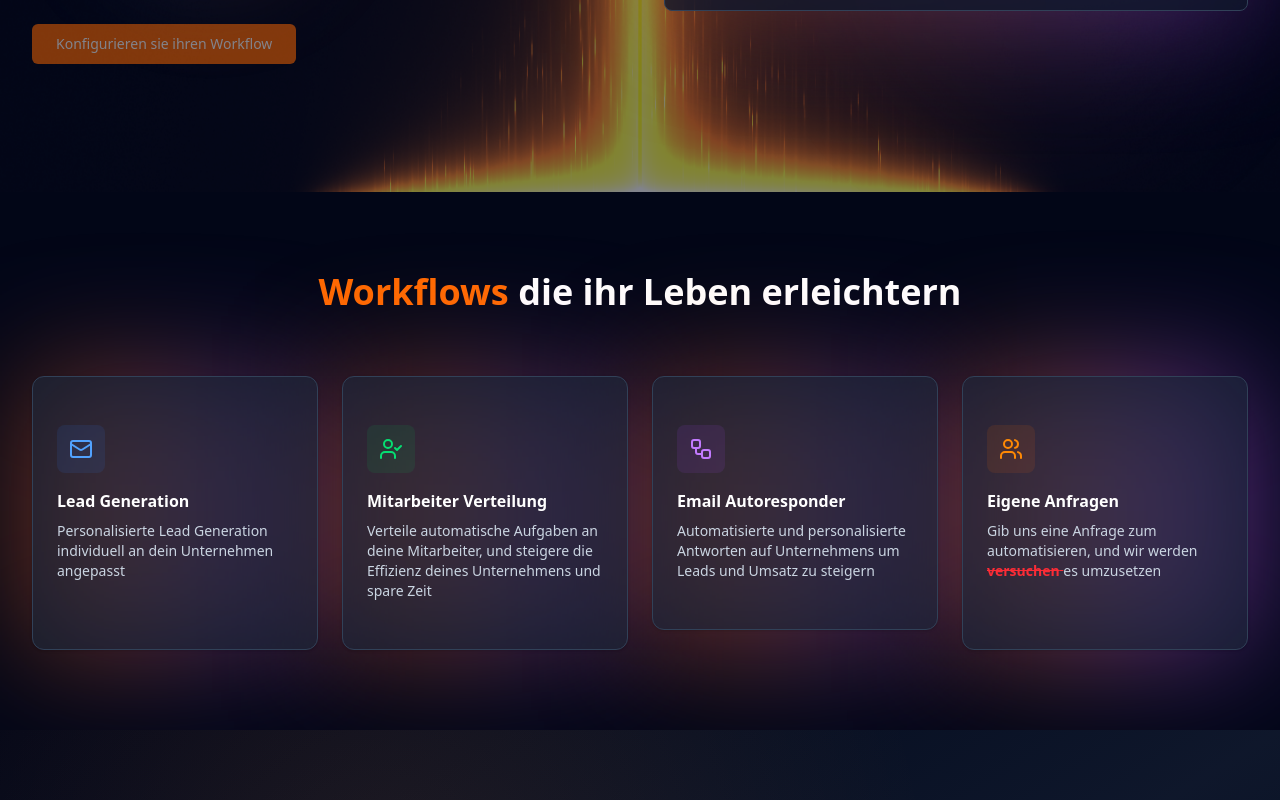
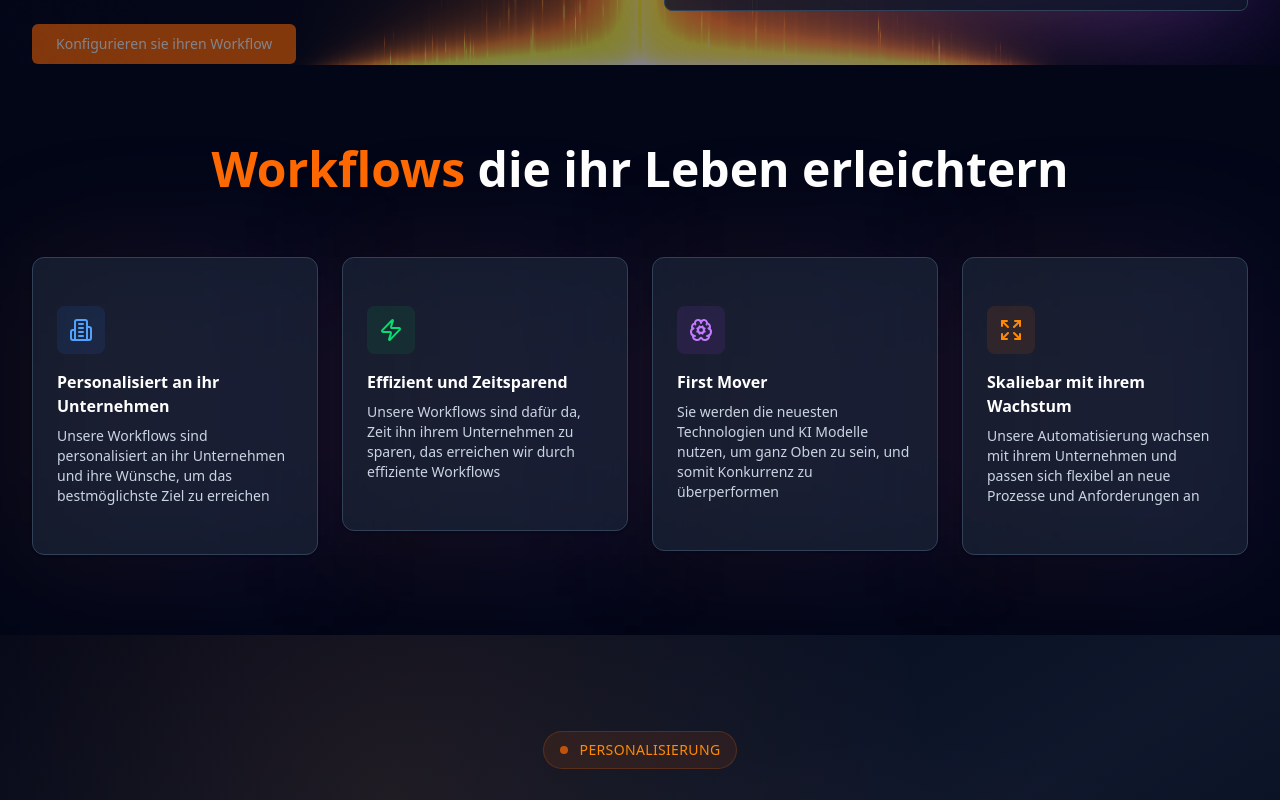
Before and after one commit to KreakxX/n8n-Agentur-Website, a Next.js app: page / in a window 1280 px wide. Shown: the part 760-1560 px from the top of the page. Built offline with nearby package versions, Linux system fonts and the light colour scheme.

Commit message:
Design update 10

```diff
--- a/src/app/page.tsx
+++ b/src/app/page.tsx
@@ -13,6 +13,10 @@ import {
   ArrowDown,
   Info,
   FileQuestionMark,
+  Building2,
+  BrainCog,
+  Scale,
+  Expand,
 } from "lucide-react";
 import {
   SiN8N,
@@ -163,7 +167,7 @@ export default function LandingPage() {
         </div>
       </nav>
 
-      <section className="relative overflow-hidden py-20 sm:py-32">
+      <section className="relative overflow-hidden py-20  xl:h-[95vh] sm:py-32">
         <div className="absolute inset-0 overflow-hidden pointer-events-none">
           <div className="absolute inset-0 overflow-hidden pointer-events-none">
             <div
@@ -284,31 +288,32 @@ export default function LandingPage() {
         </div>
       </section>
 
-      <section className="py-20 bg-slate-950/20">
+      <section className="py-20  bg-slate-950/20">
         <div className="container mx-auto px-4 sm:px-6 lg:px-8">
           <div className="text-center mb-16">
-            <h2 className="text-3xl sm:text-4xl font-bold mb-4">
-              <span className="text-orange-500 font-bold"> Workflows </span> die
-              ihr Leben erleichtern
+            <h2 className="text-4xl sm:text-5xl font-bold mb-4">
+              <span className="text-orange-500 font-bold "> Workflows </span>{" "}
+              die ihr Leben erleichtern
             </h2>
           </div>
           <div className="grid md:grid-cols-2 lg:grid-cols-4 gap-6">
             <div className="relative">
-              <div className="absolute inset-0 bg-gradient-to-r from-orange-500/50 to-purple-500/30 blur-3xl "></div>
+              <div className="absolute inset-0 bg-gradient-to-r from-orange-500/10 to-purple-500/10 blur-3xl"></div>
 
               <Card className="bg-slate-800/60 border-slate-700 relative z-10 h-[100%]">
                 <CardContent className="p-6">
                   <div className="space-y-4">
                     <div className="h-12 w-12 bg-blue-500/10 rounded-lg flex items-center justify-center">
-                      <Mail className="h-6 w-6 text-blue-400" />
+                      <Building2 className="h-6 w-6 text-blue-400" />
                     </div>
                     <div>
                       <h3 className="font-semibold text-white mb-2">
-                        Lead Generation
+                        Personalisiert an ihr Unternehmen
                       </h3>
                       <p className="text-sm text-slate-300">
-                        Personalisierte Lead Generation individuell an dein
-                        Unternehmen angepasst
+                        Unsere Workflows sind personalisiert an ihr Unternehmen
+                        und ihre Wünsche, um das bestmöglichste Ziel zu
+                        erreichen
                       </p>
                     </div>
                   </div>
@@ -316,21 +321,21 @@ export default function LandingPage() {
               </Card>
             </div>
             <div className="relative">
-              <div className="absolute inset-0 bg-gradient-to-r from-orange-500/50 to-purple-500/30 blur-3xl"></div>
+              <div className="absolute inset-0 bg-gradient-to-r from-orange-500/10 to-purple-500/10 blur-3xl"></div>
               <Card className="bg-slate-800/60 border-slate-700 relative z-10">
                 <CardContent className="p-6">
                   <div className="space-y-4">
                     <div className="h-12 w-12 bg-green-500/10 rounded-lg flex items-center justify-center">
-                      <UserCheck className="h-6 w-6 text-green-400" />
+                      <Zap className="h-6 w-6 text-green-400" />
                     </div>
                     <div>
                       <h3 className="font-semibold text-white mb-2">
-                        Mitarbeiter Verteilung
+                        Effizient und Zeitsparend
                       </h3>
                       <p className="text-sm text-slate-300">
-                        Verteile automatische Aufgaben an deine Mitarbeiter, und
-                        steigere die Effizienz deines Unternehmens und spare
-                        Zeit
+                        Unsere Workflows sind dafür da, Zeit ihn ihrem
+                        Unternehmen zu sparen, das erreichen wir durch
+                        effiziente Workflows
                       </p>
                     </div>
                   </div>
@@ -338,20 +343,21 @@ export default function LandingPage() {
               </Card>
             </div>
             <div className="relative">
-              <div className="absolute inset-0 bg-gradient-to-r from-orange-500/50 to-purple-500/30 blur-3xl "></div>
+              <div className="absolute inset-0 bg-gradient-to-r from-orange-500/10 to-purple-500/10 blur-3xl"></div>
               <Card className="bg-slate-800/60 border-slate-700 z-10 relative">
                 <CardContent className="p-6">
                   <div className="space-y-4">
                     <div className="h-12 w-12 bg-purple-500/10 rounded-lg flex items-center justify-center">
-                      <Workflow className="h-6 w-6 text-purple-400" />
+                      <BrainCog className="h-6 w-6 text-purple-400" />
                     </div>
                     <div>
                       <h3 className="font-semibold text-white mb-2">
-                        Email Autoresponder
+                        First Mover
                       </h3>
                       <p className="text-sm text-slate-300">
-                        Automatisierte und personalisierte Antworten auf
-                        Unternehmens um Leads und Umsatz zu steigern
+                        Sie werden die neuesten Technologien und KI Modelle
+                        nutzen, um ganz Oben zu sein, und somit Konkurrenz zu
+                        überperformen
                       </p>
                     </div>
                   </div>
@@ -359,24 +365,21 @@ export default function LandingPage() {
               </Card>
             </div>
             <div className="relative">
-              <div className="absolute inset-0 bg-gradient-to-r from-orange-500/50 to-purple-500/50 blur-3xl "></div>
+              <div className="absolute inset-0 bg-gradient-to-r from-orange-500/10 to-purple-500/10 blur-3xl"></div>
               <Card className="bg-slate-800/60 border-slate-700 z-10 relative h-[100%] ">
                 <CardContent className="p-6">
                   <div className="space-y-4">
                     <div className="h-12 w-12 bg-orange-500/10 rounded-lg flex items-center justify-center">
-                      <Users className="h-6 w-6 text-orange-400" />
+                      <Expand className="h-6 w-6 text-orange-400" />
                     </div>
                     <div>
                       <h3 className="font-semibold text-white mb-2">
-                        Eigene Anfragen
+                        Skaliebar mit ihrem Wachstum
                       </h3>
                       <p className="text-sm text-slate-300">
-                        Gib uns eine Anfrage zum automatisieren, und wir werden
-                        <span className="line-through  text-red-500 font-bold">
-                          {"  "}
-                          versuchen{"  "}
-                        </span>
-                        es umzusetzen
+                        Unsere Automatisierung wachsen mit ihrem Unternehmen und
+                        passen sich flexibel an neue Prozesse und Anforderungen
+                        an
                       </p>
                     </div>
                   </div>
@@ -970,7 +973,7 @@ export default function LandingPage() {
           className="absolute inset-0 w-full h-full opacity-70"
           style={{
             maskImage:
-              "linear-gradient(to bottom, transparent 0%, rgba(0,0,0,0.1) 10%, rgba(0,0,0,0.8) 30%, black 50%)",
+              "linear-gradient(to bottom, transparent 0%, rgba(0,0,0,0.1) 5%, rgba(0,0,0,0.8) 30%, black 50%)",
             WebkitMaskImage:
               "linear-gradient(to bottom, transparent 0%, rgba(0,0,0,0.1) 10%, rgba(0,0,0,0.8) 30%, black 50%)",
           }}
```
